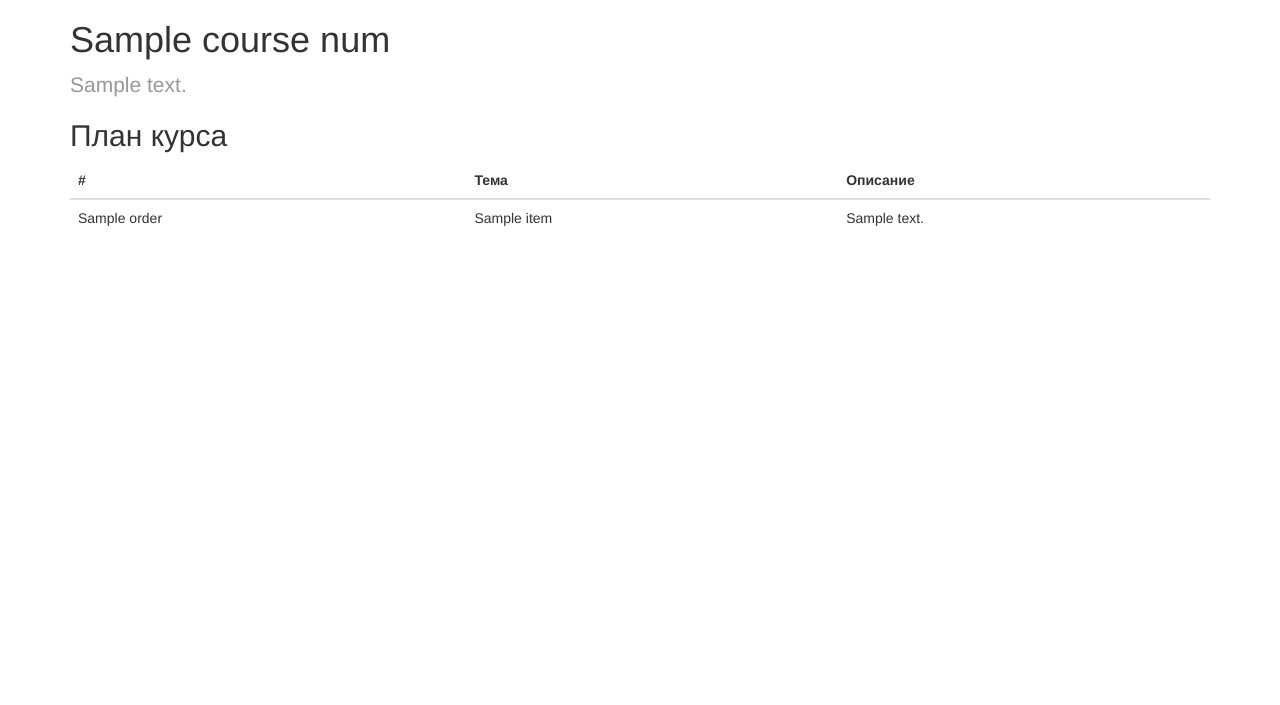
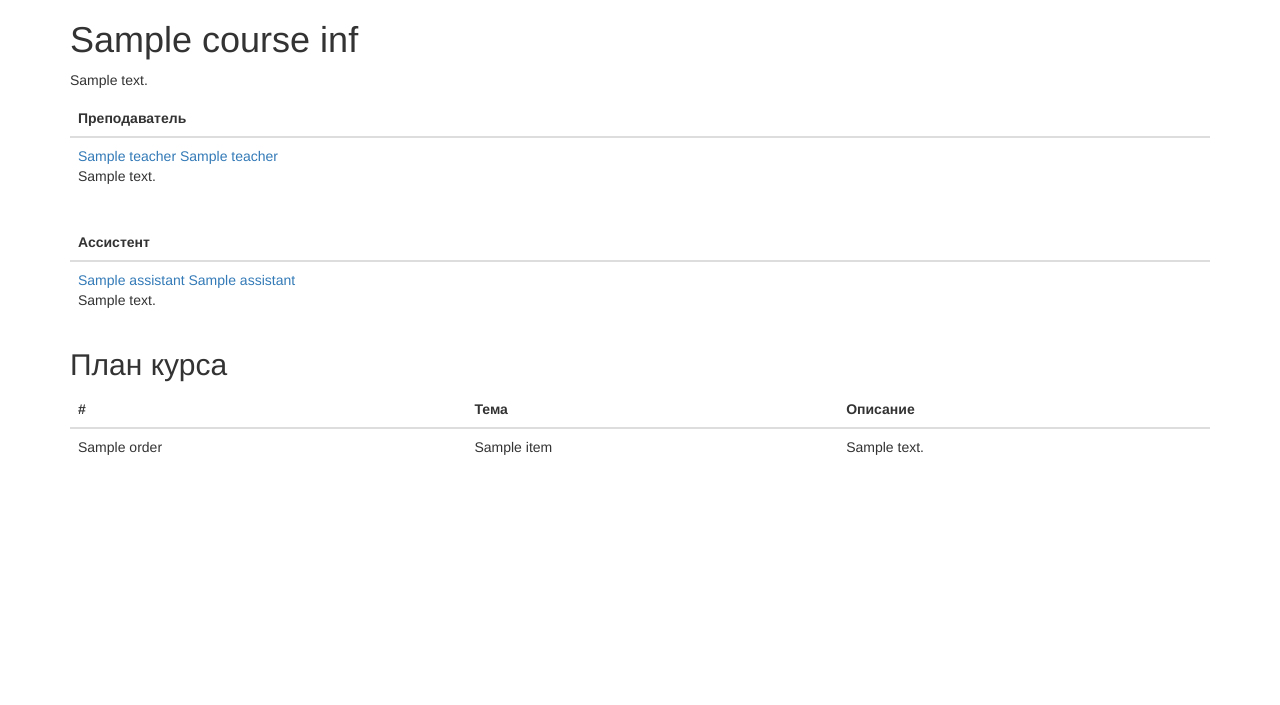
Before and after one commit to ooniversity/ooniversity_django_courses_07, a Django app: template templates/courses/detail.html in a window 1280 px wide. Shown: the part 40-745 px from the top of the page. Run offline with Django 3.2, Linux system fonts and the light colour scheme; the template is opened without the code that fills it: most values are stand-ins (such as "Sample title", 1, 10 or a date in 2020); some libraries are stand-ins or nearby versions.

Commit message:
Add files via upload

```diff
--- a/templates/courses/detail.html
+++ b/templates/courses/detail.html
@@ -8,7 +8,7 @@
     <!-- The above 3 meta tags *must* come first in the head; any other head content must come *after* these tags -->
     <meta name="description" content="Lessons DjangoBursa">
     <meta name="author" content="">
-    <link rel="icon" href="../images/favicon.ico">
+
 
     <title>Main page</title>
 
@@ -25,17 +25,43 @@
       <div class="container">
 
         <nav class="blog-nav">
-          <a class="blog-nav-item active" href="{% url 'courses:index' %}">Main</a>
+          <a class="blog-nav-item active" href="{% url 'index' %}">Main</a>
           <a class="blog-nav-item" href="{% url 'contact' %}">Contacts</a>
-          <a href="{% url 'students:list_view' %}?course_id={{course_num.id}}">Students</a>
+          <a href="{% url 'students:list_view' %}?course_id={{course_inf.id}}">Students</a>
        </nav>
       </div>
     </div>
 
     <div class = "container">
 
-    <h1>{{ course_num.name }}</h1>
-			<p class="lead blog-description">{{ course_num.description }}</p>
+    <h1>{{ course_inf.name }}</h1>
+			<p class="page-main">{{ course_inf.description }}</p>
+            <table class="table table-hover">
+			  <thead>
+			    <tr>
+                  <th>Преподаватель</th>
+				</tr>
+              </thead>
+              <tbody>
+                <tr>
+                    <td><a href="{% url 'coaches:detail' teacher.id %}">{{ teacher.f_name }} {{ teacher.l_name }}</a>
+                  <p>{{ teacher.descr }}</p></td>
+                </tr>
+              </tbody>
+			</table>
+            <table class="table table-hover">
+			  <thead>
+			    <tr>
+                  <th>Ассистент</th>
+				</tr>
+              </thead>
+              <tbody>
+                <tr>
+                  <td><a href="{% url 'coaches:detail' assistant.id %}">{{ assistant.f_name }} {{ assistant.l_name }}</a>
+                  <p>{{ assistant.descr }}</p></td>
+                </tr>
+              </tbody>
+			</table>
 			<h2>План курса</h2>
             <table class="table table-hover">
 			  <thead>
@@ -46,7 +72,7 @@
 				</tr>
               </thead>
               <tbody>
-                {% for item in course_shedule %}
+                {% for item in course_plan %}
                 <tr>
                     <td>{{ item.order }}</td>
                     <td>{{ item.subject }}</td>
```
